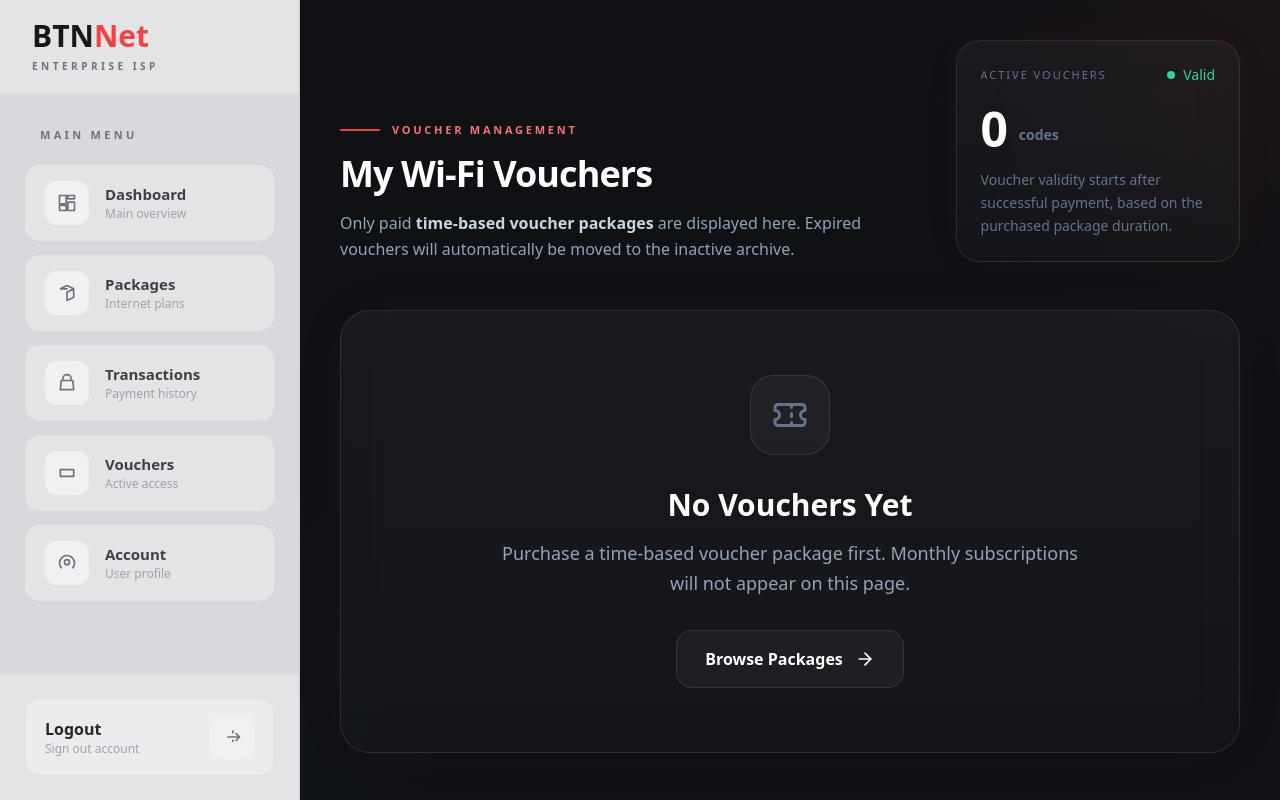
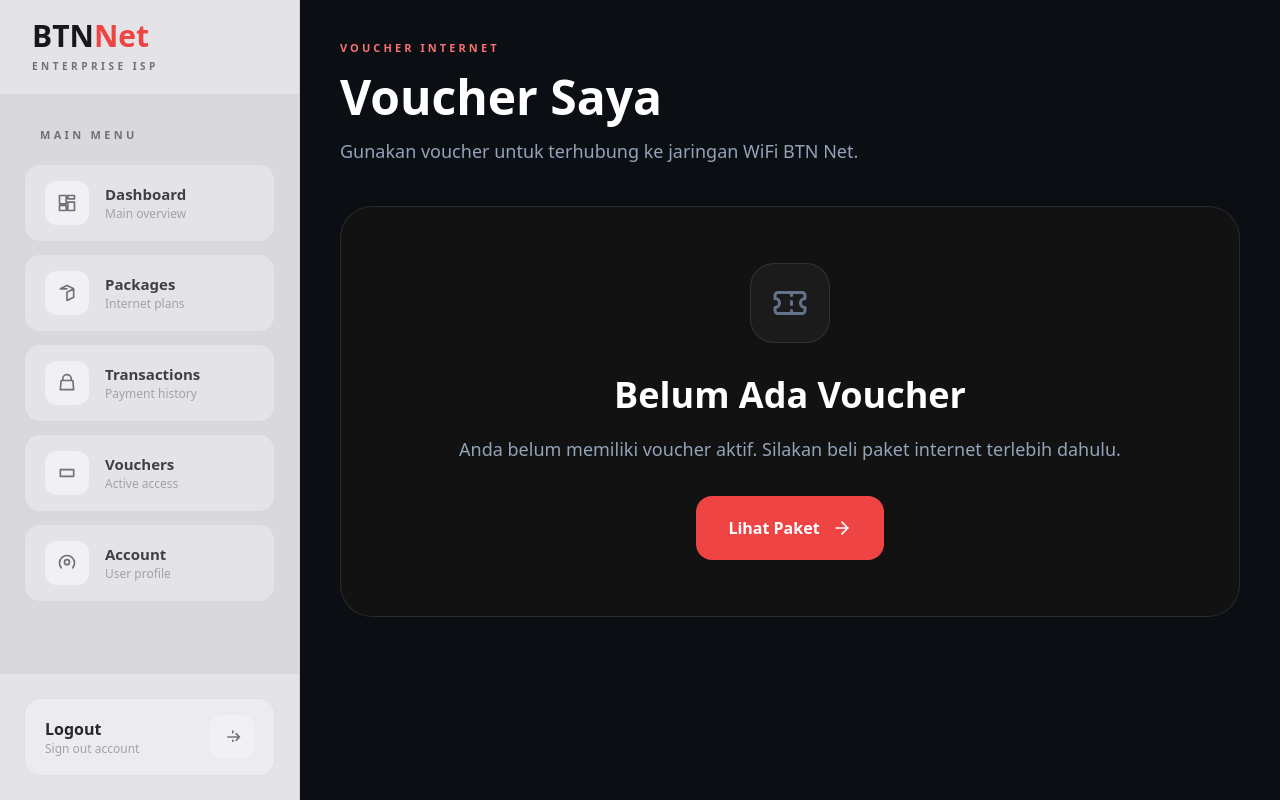
Before and after one commit to Farmil23/IFB_210_PEMROGRAMAN_WEB_LANJUT_WEBSITE_ISP_CLIENT, a Flask app: template app/templates/vouchers.html in a window 1280 px wide. Run offline with Flask 3, Linux system fonts and the light colour scheme; the template is opened without the code that fills it, so the values that code supplies are empty; some libraries are stand-ins or nearby versions.

Commit message:
Translate voucher page to Indonesian and improve interaction design

```diff
--- a/app/templates/vouchers.html
+++ b/app/templates/vouchers.html
@@ -1,31 +1,11 @@
 {% extends "base_dashboard.html" %}
 
-{% block title %}My Vouchers | BTN Net{% endblock %}
+{% block title %}Voucher Saya | BTN Net{% endblock %}
 
 {% block content %}
-<div class="relative min-h-screen overflow-hidden bg-[#0f1115] text-white">
+<div class="min-h-screen bg-[#0b0f14] text-white">
 
-    <!-- BACKGROUND -->
-    <div class="absolute inset-0">
-
-        <!-- Soft Gradient -->
-        <div class="absolute inset-0 bg-[radial-gradient(circle_at_top_right,rgba(239,68,68,0.06),transparent_25%),radial-gradient(circle_at_bottom_left,rgba(59,130,246,0.05),transparent_30%)]">
-        </div>
-
-        <!-- Subtle Grid -->
-        <div
-            class="absolute inset-0 opacity-[0.03]"
-            style="
-                background-image:
-                linear-gradient(rgba(255,255,255,0.08) 1px, transparent 1px),
-                linear-gradient(90deg, rgba(255,255,255,0.08) 1px, transparent 1px);
-                background-size: 56px 56px;
-            ">
-        </div>
-
-    </div>
-
-    <div class="relative z-10 flex min-h-screen">
+    <div class="flex min-h-screen">
 
         {% include 'partials/sidebar.html' %}
 
@@ -33,177 +13,147 @@
         <main class="flex-1 px-6 py-8 lg:px-10 lg:py-10">
 
             <!-- HEADER -->
-            <div class="mb-12 flex flex-col xl:flex-row xl:items-end xl:justify-between gap-8">
+            <div class="mb-10">
 
-                <!-- LEFT -->
-                <div>
+                <p class="uppercase tracking-[0.28em] text-[11px] text-red-400 font-semibold">
+                    VOUCHER INTERNET
+                </p>
 
-                    <div class="flex items-center gap-3 mb-4">
+                <h1 class="mt-4 text-4xl md:text-5xl font-black text-white">
+                    Voucher Saya
+                </h1>
 
-                        <div class="w-10 h-[2px] bg-red-500 rounded-full"></div>
+                <p class="mt-4 text-slate-400 text-lg max-w-2xl leading-relaxed">
+                    Gunakan voucher untuk terhubung ke jaringan WiFi BTN Net.
+                </p>
 
-                        <p class="uppercase tracking-[0.25em] text-red-400 text-[11px] font-semibold">
-                            Voucher Management
-                        </p>
+            </div>
 
-                    </div>
+            {% if vouchers_valid %}
 
-                    <h1 class="text-3xl md:text-4xl font-black tracking-tight text-white">
-                        My Wi-Fi Vouchers
-                    </h1>
+            <!-- ACTIVE VOUCHERS -->
+            <div class="space-y-8">
 
-                    <p class="mt-4 text-slate-400 text-base leading-relaxed max-w-2xl">
+                {% for voucher in vouchers_valid %}
 
-                        Only paid <strong class="text-slate-300">time-based voucher packages</strong>
-                        are displayed here. Expired vouchers will automatically
-                        be moved to the inactive archive.
+                <div class="rounded-[32px] border border-white/10 bg-[#121212] p-8">
 
-                    </p>
+                    <div class="flex flex-col xl:flex-row xl:items-center xl:justify-between gap-8">
 
-                </div>
+                        <!-- LEFT -->
+                        <div class="flex-1">
 
-                <!-- RIGHT PANEL -->
-                <div class="w-full xl:w-[320px] rounded-[24px] border border-white/10 bg-gradient-to-b from-white/[0.04] to-white/[0.02] backdrop-blur-xl p-6 shadow-[0_0_40px_rgba(239,68,68,0.04)]">
+                            <!-- STATUS -->
+                            <div class="inline-flex items-center gap-2 px-4 py-2 rounded-full bg-green-500/10 border border-green-500/20 mb-6">
 
-                    <div class="flex items-center justify-between mb-5">
+                                <div class="w-2 h-2 rounded-full bg-green-500"></div>
 
-                        <p class="uppercase tracking-[0.18em] text-[11px] text-slate-500">
-                            Active Vouchers
-                        </p>
+                                <span class="text-green-400 text-sm font-semibold">
+                                    Voucher Aktif
+                                </span>
 
-                        <div class="flex items-center gap-2">
+                            </div>
 
-                            <div class="w-2 h-2 rounded-full bg-emerald-400"></div>
+                            <!-- PACKAGE -->
+                            <h2 class="text-3xl font-black text-white">
+                                {{ voucher.transaction.package.name }}
+                            </h2>
 
-                            <span class="text-emerald-400 text-sm font-medium">
-                                Valid
-                            </span>
+                            <p class="mt-3 text-slate-400 text-lg">
+                                Berlaku hingga
+                                {% if voucher.expires_at %}
+                                {{ voucher.expires_at | format_wib }} {{ wib_label }}
+                                {% else %}
+                                -
+                                {% endif %}
+                            </p>
+
+                            <!-- CODE -->
+                            <div class="mt-8 rounded-3xl border border-white/10 bg-[#0b0f14] p-6">
+
+                                <p class="uppercase tracking-[0.2em] text-[11px] text-slate-500 mb-4">
+                                    KODE VOUCHER
+                                </p>
+
+                                <div class="flex flex-col lg:flex-row lg:items-center lg:justify-between gap-5">
+
+                                    <h3 class="text-3xl font-black font-mono tracking-wide text-white break-all">
+                                        {{ voucher.code }}
+                                    </h3>
+
+                                    <button
+                                       onclick="copyVoucher('{{ voucher.code }}')"
+                                        class="inline-flex items-center justify-center gap-3 rounded-2xl bg-red-500 px-7 py-4 text-white font-semibold hover:bg-red-400 transition-all duration-300">
+
+                                        <i data-lucide="copy" class="w-5 h-5"></i>
+
+                                        <span>Salin Voucher</span>
+
+                                    </button>
+
+                                </div>
+
+                            </div>
 
                         </div>
 
-                    </div>
+                        <!-- RIGHT -->
+                        <div class="w-full xl:w-[360px] rounded-3xl border border-white/10 bg-[#0f141b] p-7">
 
-                    <div class="flex items-end gap-3">
+                            <p class="uppercase tracking-[0.2em] text-[11px] text-red-400 font-semibold mb-6">
+                                CARA PENGGUNAAN
+                            </p>
 
-                        <h2 class="text-5xl font-black tracking-tight text-white">
-                            {{ voucher_active_count or 0 }}
-                        </h2>
+                            <div class="space-y-5">
 
-                        <span class="text-slate-500 text-sm font-semibold mb-2">
-                            codes
-                        </span>
+                                <div class="flex items-start gap-4">
 
-                    </div>
+                                    <div class="w-9 h-9 rounded-xl bg-red-500 text-white flex items-center justify-center font-bold shrink-0">
+                                        1
+                                    </div>
 
-                    <p class="mt-4 text-sm text-slate-500 leading-relaxed">
+                                    <p class="text-slate-300 leading-relaxed">
+                                        Hubungkan perangkat ke WiFi BTN Net
+                                    </p>
 
-                        Voucher validity starts after successful payment,
-                        based on the purchased package duration.
+                                </div>
 
-                    </p>
+                                <div class="flex items-start gap-4">
 
-                </div>
+                                    <div class="w-9 h-9 rounded-xl bg-red-500 text-white flex items-center justify-center font-bold shrink-0">
+                                        2
+                                    </div>
 
-            </div>
+                                    <p class="text-slate-300 leading-relaxed">
+                                        Buka halaman login hotspot
+                                    </p>
 
-            {% if vouchers_valid or vouchers_expired %}
+                                </div>
 
-            {% if vouchers_valid %}
-            <h2 class="text-lg font-bold text-white mb-4">Active Vouchers</h2>
+                                <div class="flex items-start gap-4">
 
-            <div class="grid grid-cols-1 md:grid-cols-2 2xl:grid-cols-3 gap-6 mb-14">
+                                    <div class="w-9 h-9 rounded-xl bg-red-500 text-white flex items-center justify-center font-bold shrink-0">
+                                        3
+                                    </div>
 
-                {% for voucher in vouchers_valid %}
+                                    <p class="text-slate-300 leading-relaxed">
+                                        Masukkan kode voucher Anda
+                                    </p>
 
-                <div class="group rounded-[28px] border border-white/10 bg-gradient-to-b from-white/[0.04] to-white/[0.02] backdrop-blur-xl p-7 transition-all duration-300 hover:border-red-500/20 hover:-translate-y-1 hover:shadow-[0_0_40px_rgba(239,68,68,0.08)]">
+                                </div>
 
-                    <div class="flex items-center justify-between mb-8">
+                                <div class="flex items-start gap-4">
 
-                        <div class="w-12 h-12 rounded-2xl bg-white/[0.04] border border-white/10 flex items-center justify-center">
-                            <i data-lucide="wifi" class="w-5 h-5 text-slate-300"></i>
-                        </div>
+                                    <div class="w-9 h-9 rounded-xl bg-red-500 text-white flex items-center justify-center font-bold shrink-0">
+                                        4
+                                    </div>
 
-                        {% if voucher.status == 'active' %}
+                                    <p class="text-slate-300 leading-relaxed">
+                                        Internet siap digunakan
+                                    </p>
 
-                        <div class="inline-flex items-center gap-2 px-3 py-1.5 rounded-full bg-emerald-500/[0.08] border border-emerald-500/10">
+                                </div>
 
-                            <div class="w-2 h-2 rounded-full bg-emerald-400"></div>
-
-                            <span class="text-emerald-400 text-xs font-semibold tracking-wide">
-                                ACTIVE
-                            </span>
-
-                        </div>
-
-                        {% else %}
-
-                        <div class="inline-flex items-center gap-2 px-3 py-1.5 rounded-full bg-amber-500/[0.08] border border-amber-500/10">
-
-                            <div class="w-2 h-2 rounded-full bg-amber-400"></div>
-
-                            <span class="text-amber-400 text-xs font-semibold tracking-wide">
-                                UNUSED
-                            </span>
-
-                        </div>
-
-                        {% endif %}
-
-                    </div>
-
-                    <div class="mb-7">
-
-                        <h3 class="text-xl font-bold text-white leading-tight">
-                            {{ voucher.transaction.package.name }}
-                        </h3>
-
-                        <p class="mt-2 text-sm text-slate-500">
-                            Purchased
-                            {{ voucher.transaction.created_at | format_wib }} {{ wib_label }}
-                        </p>
-
-                        <p class="mt-2 text-sm text-red-400/90 font-medium">
-
-                            {% if voucher.valid_from and server_now and voucher.valid_from > server_now %}
-
-                            <span class="block text-cyan-400">
-                                Scheduled — starts on
-                                {{ voucher.valid_from | format_wib }} {{ wib_label }}
-                            </span>
-
-                            {% endif %}
-
-                            {% if voucher.expires_at %}
-
-                            Valid until
-                            {{ voucher.expires_at | format_wib }} {{ wib_label }}
-
-                            {% else %}
-
-                            Activation period is being calculated
-
-                            {% endif %}
-
-                            · {{ voucher.transaction.package.voucher_duration_hours or 8 }} hours
-
-                        </p>
-
-                    </div>
-
-                    <div class="rounded-[22px] border border-white/10 bg-[#0b0d11] p-5">
-
-                        <p class="text-[11px] uppercase tracking-[0.22em] text-slate-500 mb-4">
-                            Voucher Code
-                        </p>
-
-                        <div class="flex items-center justify-between gap-4">
-
-                            <h4 class="text-lg lg:text-xl font-mono font-bold tracking-[0.14em] text-white break-all">
-                                {{ voucher.code }}
-                            </h4>
-
-                            <div class="w-10 h-10 rounded-xl bg-white/[0.04] border border-white/10 flex items-center justify-center shrink-0">
-                                <i data-lucide="key-round" class="w-4 h-4 text-slate-400"></i>
                             </div>
 
                         </div>
@@ -216,85 +166,10 @@
 
             </div>
 
-            {% endif %}
-
-            {% if vouchers_expired %}
-
-            <h2 class="text-lg font-bold text-slate-400 mb-4">
-                Expired / Inactive
-            </h2>
-
-            <div class="grid grid-cols-1 md:grid-cols-2 2xl:grid-cols-3 gap-6">
-
-                {% for voucher in vouchers_expired %}
-
-                <div class="group rounded-[28px] border border-white/5 bg-white/[0.02] backdrop-blur-xl p-7 opacity-80">
-
-                    <div class="flex items-center justify-between mb-8">
-
-                        <div class="w-12 h-12 rounded-2xl bg-white/[0.04] border border-white/10 flex items-center justify-center">
-                            <i data-lucide="wifi-off" class="w-5 h-5 text-slate-500"></i>
-                        </div>
-
-                        <div class="inline-flex items-center gap-2 px-3 py-1.5 rounded-full bg-slate-500/[0.08] border border-slate-500/10">
-
-                            <div class="w-2 h-2 rounded-full bg-slate-500"></div>
-
-                            <span class="text-slate-400 text-xs font-semibold tracking-wide">
-                                EXPIRED
-                            </span>
-
-                        </div>
-
-                    </div>
-
-                    <div class="mb-7">
-
-                        <h3 class="text-xl font-bold text-slate-300 leading-tight">
-                            {{ voucher.transaction.package.name }}
-                        </h3>
-
-                        <p class="mt-2 text-sm text-slate-500">
-
-                            Expired on
-
-                            {% if voucher.expires_at %}
-
-                            {{ voucher.expires_at | format_wib }} {{ wib_label }}
-
-                            {% else %}
-
-                            —
-
-                            {% endif %}
-
-                        </p>
-
-                    </div>
-
-                    <div class="rounded-[22px] border border-white/5 bg-[#0b0d11]/80 p-5">
-
-                        <p class="text-[11px] uppercase tracking-[0.22em] text-slate-600 mb-4">
-                            Archived Code
-                        </p>
-
-                        <h4 class="mt-3 text-lg font-mono font-bold tracking-[0.14em] text-slate-500 break-all line-through">
-                            {{ voucher.code }}
-                        </h4>
-
-                    </div>
-
-                </div>
-
-                {% endfor %}
-
-            </div>
-
-            {% endif %}
-
             {% else %}
 
-            <div class="col-span-full rounded-[30px] border border-white/10 bg-gradient-to-b from-white/[0.04] to-white/[0.02] backdrop-blur-xl p-16 text-center shadow-[0_0_60px_rgba(239,68,68,0.04)]">
+            <!-- EMPTY -->
+            <div class="rounded-[32px] border border-white/10 bg-[#121212] p-14 text-center">
 
                 <div class="w-20 h-20 rounded-[24px] bg-white/[0.04] border border-white/10 flex items-center justify-center mx-auto mb-8">
 
@@ -302,22 +177,20 @@
 
                 </div>
 
-                <h3 class="text-3xl font-black text-white">
-                    No Vouchers Yet
-                </h3>
+                <h2 class="text-4xl font-black text-white">
+                    Belum Ada Voucher
+                </h2>
 
-                <p class="mt-4 text-slate-400 text-lg leading-relaxed max-w-xl mx-auto">
-
-                    Purchase a time-based voucher package first.
-                    Monthly subscriptions will not appear on this page.
-
+                <p class="mt-5 text-slate-400 text-lg max-w-2xl mx-auto leading-relaxed">
+                    Anda belum memiliki voucher aktif.
+                    Silakan beli paket internet terlebih dahulu.
                 </p>
 
                 <a
-                    href="/packages"
-                    class="mt-8 inline-flex items-center gap-3 rounded-2xl border border-white/10 bg-white/[0.04] px-7 py-4 text-white font-semibold transition-all duration-300 hover:bg-red-500 hover:border-red-500 hover:shadow-[0_0_30px_rgba(239,68,68,0.25)]">
+                    href="{{ url_for('browse_packages') }}"
+                    class="mt-8 inline-flex items-center justify-center gap-3 rounded-2xl bg-red-500 px-8 py-5 text-white font-semibold hover:bg-red-400 transition-all duration-300">
 
-                    <span>Browse Packages</span>
+                    <span>Lihat Paket</span>
 
                     <i data-lucide="arrow-right" class="w-5 h-5"></i>
 
@@ -332,4 +205,71 @@
     </div>
 
 </div>
+
+<script>
+function copyVoucher(code) {
+
+    navigator.clipboard.writeText(code)
+    .then(() => {
+
+        showToast();
+
+    })
+    .catch(() => {
+
+        const textArea = document.createElement("textarea");
+
+        textArea.value = code;
+
+        document.body.appendChild(textArea);
+
+        textArea.select();
+
+        document.execCommand("copy");
+
+        document.body.removeChild(textArea);
+
+        showToast();
+
+    });
+
+}
+function showToast() {
+
+    const toast = document.createElement("div");
+
+    toast.innerHTML = `
+        <div class="
+            fixed
+            top-6
+            right-6
+            z-[9999]
+            bg-[#121212]
+            border
+            border-emerald-500/20
+            text-white
+            px-5
+            py-4
+            rounded-2xl
+            shadow-2xl
+            flex
+            items-center
+            gap-3
+        ">
+            <div class="w-3 h-3 rounded-full bg-emerald-400"></div>
+
+            <span class="font-medium">
+                Voucher berhasil disalin
+            </span>
+        </div>
+    `;
+
+    document.body.appendChild(toast);
+
+    setTimeout(() => {
+        toast.remove();
+    }, 2200);
+
+}
+</script>
 {% endblock %}
```
